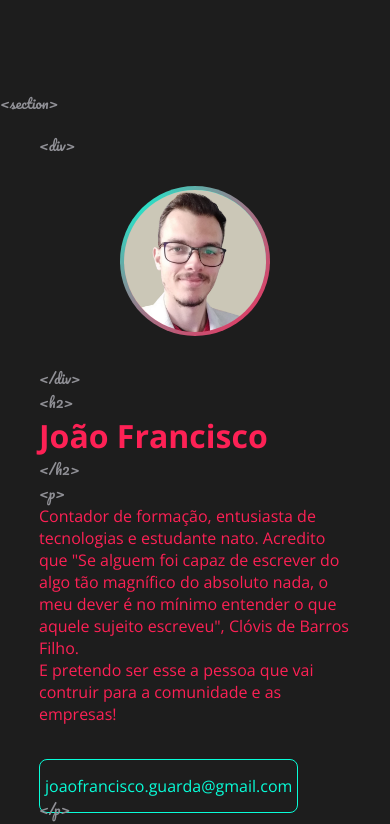
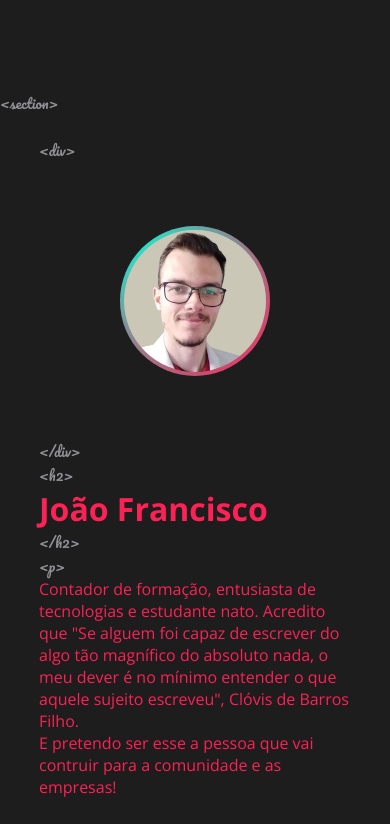
Before and after one commit to joaofranciscoguarda/portifolio, a React (Create React App) app: page / in a window 390 px wide. Shown: the part 753-1577 px from the top of the page. Built offline with nearby package versions, Linux system fonts and the light colour scheme.

Commit message:
Fixed: Mobile bugs with height

```diff
--- a/src/Components/homeComponentes/aboutMe/styles.js
+++ b/src/Components/homeComponentes/aboutMe/styles.js
@@ -1,7 +1,8 @@
 import styled from "styled-components";
 
 export const Container = styled.section`
-  height: 100vh;
+  height: fit-content;
+  min-height: 100vh;
   display: flex;
   flex-direction: column;
 
@@ -18,7 +19,7 @@ export const AboutMeSection = styled.div`
   justify-content: center;
 
   @media screen and (max-width: 767px) {
-    height: 90vh;
+    height: 110vh;
     width: 100vw;
     flex-direction: column;
 
--- a/src/Components/homeComponentes/apresentation/styles.js
+++ b/src/Components/homeComponentes/apresentation/styles.js
@@ -1,7 +1,8 @@
 import styled from "styled-components";
 
 export const Container = styled.section`
-  height: 100vh;
+  height: fit-content;
+  min-height: 100vh;
   display: flex;
   flex-direction: column;
 
--- a/src/Components/homeComponentes/projects/styles.js
+++ b/src/Components/homeComponentes/projects/styles.js
@@ -1,6 +1,7 @@
 import styled from "styled-components";
 
 export const Container = styled.section`
+  height: fit-content;
   min-height: 100vh;
   display: flex;
   flex-direction: column;
@@ -20,7 +21,6 @@ export const ProjectsSection = styled.div`
   flex-direction: row;
 
   @media screen and (max-width: 767px) {
-
     width: 100vw;
     justify-content: center;
   }
@@ -59,7 +59,7 @@ export const CardProject = styled.div`
 
   &:hover {
     transform: scale(1.02);
-    transition: ease-in-out .5s;
+    transition: ease-in-out 0.5s;
 
     border: 1px solid ${({ hoverColor }) => hoverColor};
     color: ${({ hoverColor }) => hoverColor};
--- a/src/Components/homeComponentes/skills/styles.js
+++ b/src/Components/homeComponentes/skills/styles.js
@@ -1,7 +1,8 @@
 import styled from "styled-components";
 
 export const Container = styled.section`
-  height: 100vh;
+  height: fit-content;
+  min-height: 100vh;
   display: flex;
   flex-direction: column;
 
@@ -58,7 +59,7 @@ export const SkillsCard = styled.ul`
     font-weight: 900;
   }
 
-  @media screen and (max-width:768px) {
+  @media screen and (max-width: 768px) {
     width: 100%;
   }
 `;
@@ -77,8 +78,6 @@ export const SkillsItems = styled.li`
     margin-left: 15px;
   }
 
-
-
   svg {
     width: 40px;
     font-size: 32px;
--- a/src/Components/homeComponentes/techs/styles.js
+++ b/src/Components/homeComponentes/techs/styles.js
@@ -1,7 +1,8 @@
 import styled from "styled-components";
 
 export const Container = styled.section`
-  height: 100vh;
+  height: fit-content;
+  min-height: 100vh;
   display: flex;
   flex-direction: column;
 
@@ -18,7 +19,7 @@ export const TechsSection = styled.div`
   justify-content: center;
 
   @media screen and (max-width: 767px) {
-    height: 90vh;
+    height: fit-content;
     width: 100vw;
     flex-direction: column;
 
@@ -56,7 +57,7 @@ export const TechsCard = styled.ul`
     font-weight: 900;
   }
 
-  @media screen and (max-width:768px) {
+  @media screen and (max-width: 768px) {
     width: 100%;
   }
 `;
@@ -84,7 +85,6 @@ export const TechsItems = styled.li`
   }
 
   svg {
-
     width: 32px;
     font-size: 32px;
     margin-left: 15px;
```
